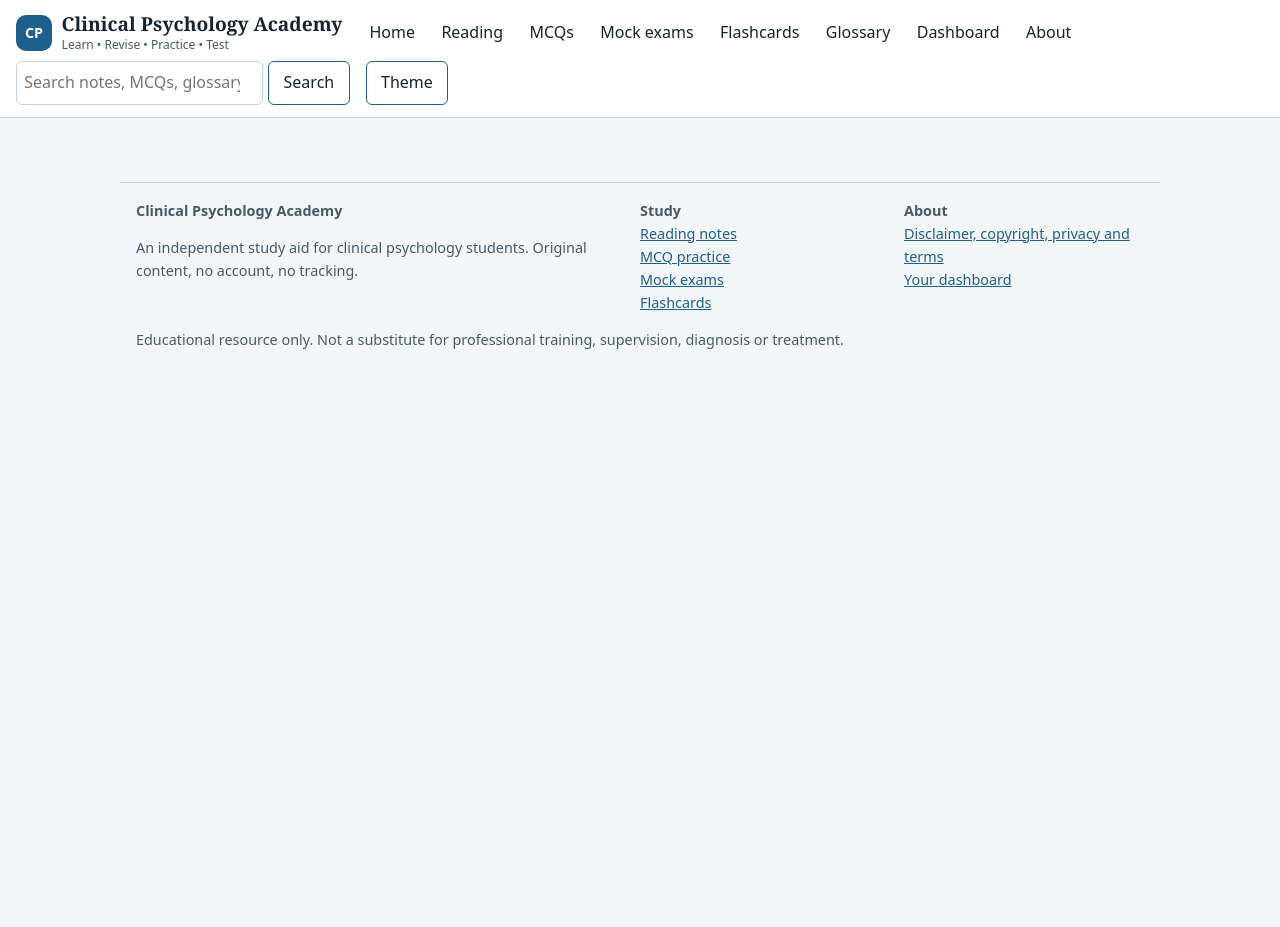
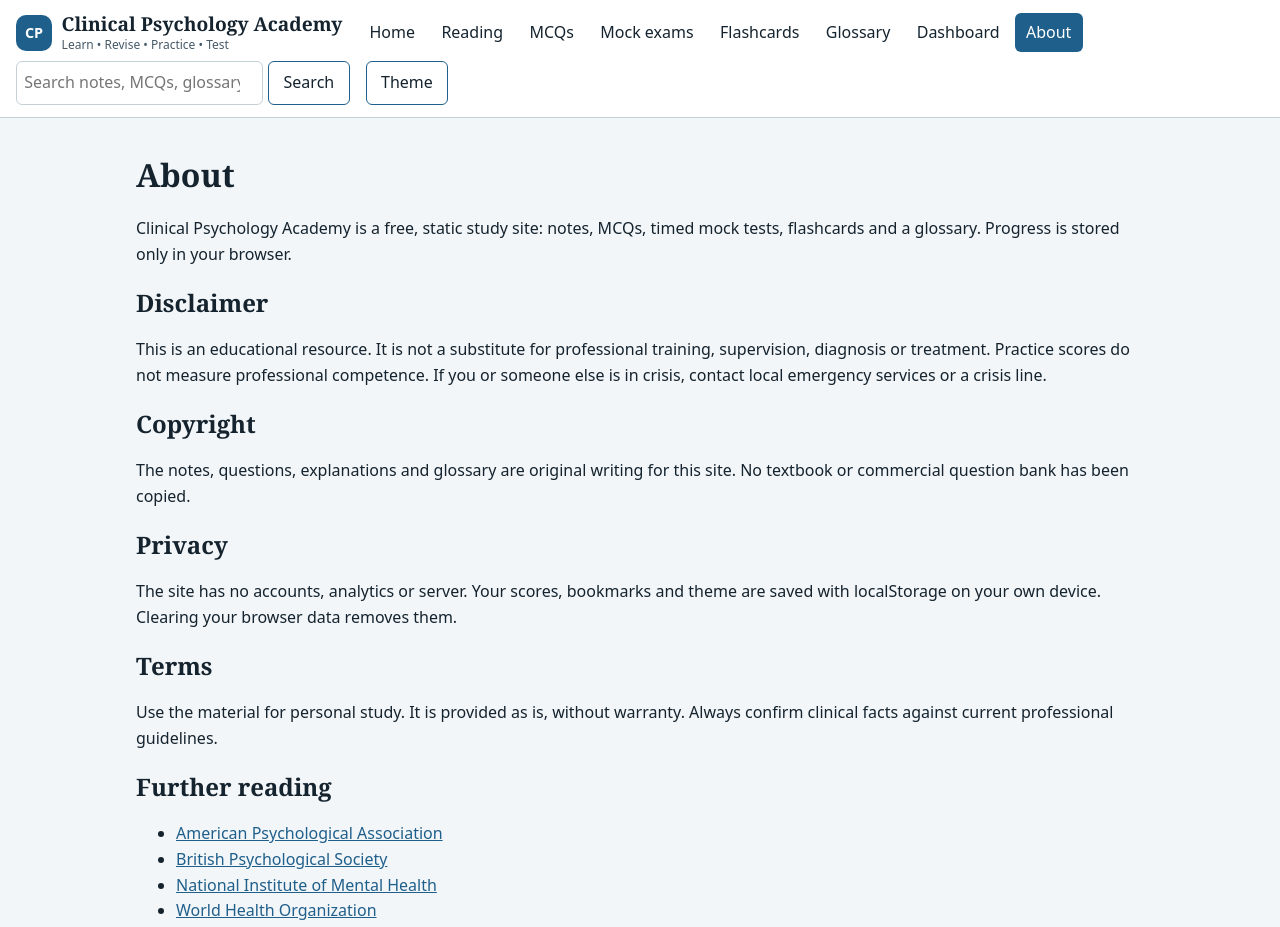
Before and after one commit to create-umair/ClinicalPsychology, a plain HTML site: page about.html in a window 1280 px wide. Shown: the top 927 px of the page. Before the commit the page ends 800 px from the top, so only its background shows below. Drawn offline with Linux system fonts and the light colour scheme; files that its build step writes are made by us from their sources.

Commit message:
Add files via upload

```diff
--- a/about.html
+++ b/about.html
@@ -5,7 +5,7 @@
 <meta name="viewport" content="width=device-width,initial-scale=1">
 <title>About – Clinical Psychology Academy</title>
 <meta name="description" content="Clinical psychology reading notes, MCQs, timed mock exams, flashcards and glossary.">
-<link rel="stylesheet" href="css/style.css">
+<link rel="stylesheet" href="style.css">
 </head>
 <body data-v="about">
 <a class="skip" href="#app">Skip to content</a>
@@ -21,7 +21,7 @@
   <div class="fcols"><div><b>Clinical Psychology Academy</b><p>An independent study aid for clinical psychology students. Original content, no account, no tracking.</p></div><div><b>Study</b><a href="study.html">Reading notes</a><a href="practice.html">MCQ practice</a><a href="mock.html">Mock exams</a><a href="flashcards.html">Flashcards</a></div><div><b>About</b><a href="about.html">Disclaimer, copyright, privacy and terms</a><a href="dashboard.html">Your dashboard</a></div></div>
   <p>Educational resource only. Not a substitute for professional training, supervision, diagnosis or treatment.</p>
 </footer>
-<script src="js/data.js"></script>
-<script src="js/app.js"></script>
+<script src="data.js"></script>
+<script src="app.js"></script>
 </body>
 </html>
```
Also changed, not shown: dashboard.html (+3 -3 lines), flashcards.html (+3 -3 lines), glossary.html (+3 -3 lines), index.html (+3 -3 lines), mock.html (+3 -3 lines), practice.html (+3 -3 lines), search.html (+3 -3 lines), study.html (+3 -3 lines).
